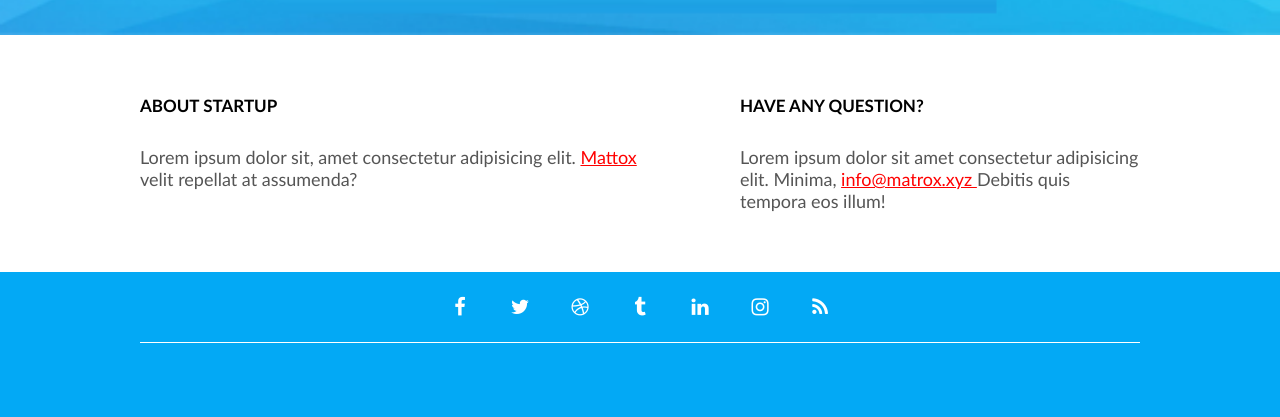
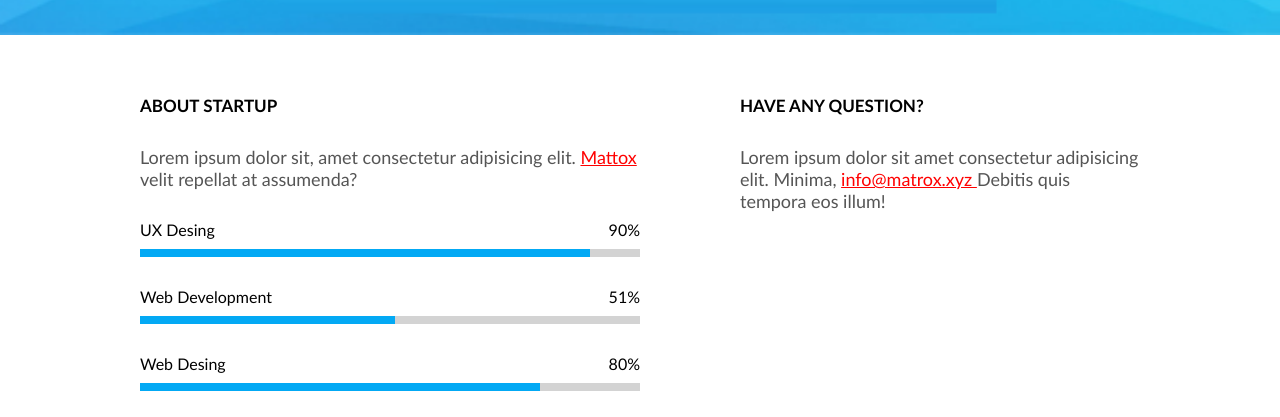
Before and after one commit to Jurgita011/11_coming-soon, a website: page index.html in a window 1280 px wide. Shown: the part 765-1182 px from the top of the page. Drawn offline with Linux system fonts and the light colour scheme.

Commit message:
progress bar static desing

```diff
--- /dev/null
+++ b/CSS/componets/progress-bar.css
@@ -0,0 +1,33 @@
+.progress-bar {
+display: flex;
+flex-direction: column;
+gap: 10px;
+font-size: 16px;
+
+}
+.progress-bar > .top {
+display: flex;
+justify-content: space-between;
+align-items: center;
+
+}
+.progress-bar > .top > .label {
+
+
+}
+.progress-bar > .top > .value {
+
+}
+.progress-bar > .progress {
+  background-color: lightgray;
+  height: 8px;
+  width: 100%;
+  overflow: hidden;
+}
+
+.progress-bar > .progress > .bar {
+   background-color: #03a9f4;;
+    height: 10px;
+    width: 50%;
+    animation: loading 2s;
+}
--- a/CSS/pages/home.css
+++ b/CSS/pages/home.css
@@ -7,6 +7,7 @@
 @import'../componets/mouse.css';
 @import'../componets/clock.css';
 @import'../componets/footer.css';
+@import'../componets/progress-bar.css';
 
 /* CUSTOM STYLE */
 
--- a/index.html
+++ b/index.html
@@ -53,10 +53,41 @@
             <h2 class="content-title">About startup</h2>
             <p class="content-description"> Lorem ipsum dolor sit, amet consectetur adipisicing elit.  <a href="./" > Mattox</a>  velit repellat at assumenda?</p>
 
+            <div class="progress-bar">
+              <div class="top">
+                  <div class="label">UX Desing</div>
+                  <div class="value">90%</div>
+              </div>
+              <div class="progress">
+                <div class="bar" style="width: 90%;"></div>
+              </div>
+             </div>
+               <div class="progress-bar">
+                <div class="top">
+                  <div class="label">Web Development</div>
+                  <div class="value">51%</div>
+                </div>
+                <div class="progress">
+                <div class="bar" style="width: 51%;"></div>
+                </div>
+               </div>
+
+              <div class="progress-bar">
+              <div class="top">
+              <div class="label">Web Desing</div>
+              <div class="value">80%</div>
+              </div>
+
+              <div class="progress">
+                <div class="bar" style="width: 80% ;"></div>
+              </div>
+             </div>
+
            </div>
              <div class=" column right">
                 <h2 class=" content-title">Have any question?</h2>
                 <p class="content-description">Lorem ipsum dolor sit amet consectetur adipisicing elit. Minima,  <a href="mailto:info@matrox.xyz">info@matrox.xyz </a> Debitis quis tempora eos illum!</p>
+
              </div>
         </div>
     </section>
```
